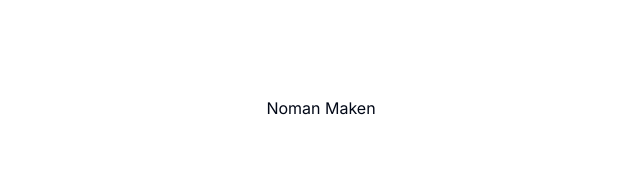
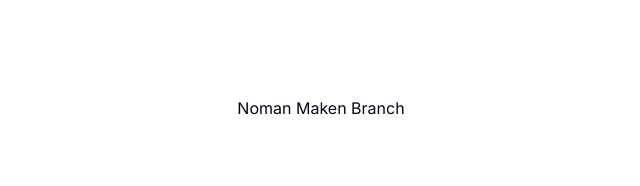
Before and after one commit to ImranBashir1/ecommerce, a Next.js app: page / in a window 1280 px wide. Shown: the top 186 px of the page, without its empty margins (319-959 px from the left). Built offline with nearby package versions, Linux system fonts and the light colour scheme.

Commit message:
noman branch

```diff
--- a/src/app/page.tsx
+++ b/src/app/page.tsx
@@ -1,6 +1,6 @@
 export default function Home() {
   return (
     <main className="flex min-h-screen flex-col items-center justify-between p-24">
-      <h1>Noman Maken</h1>
+      <h1>Noman Maken Branch</h1>
     </main>
   )}
```
